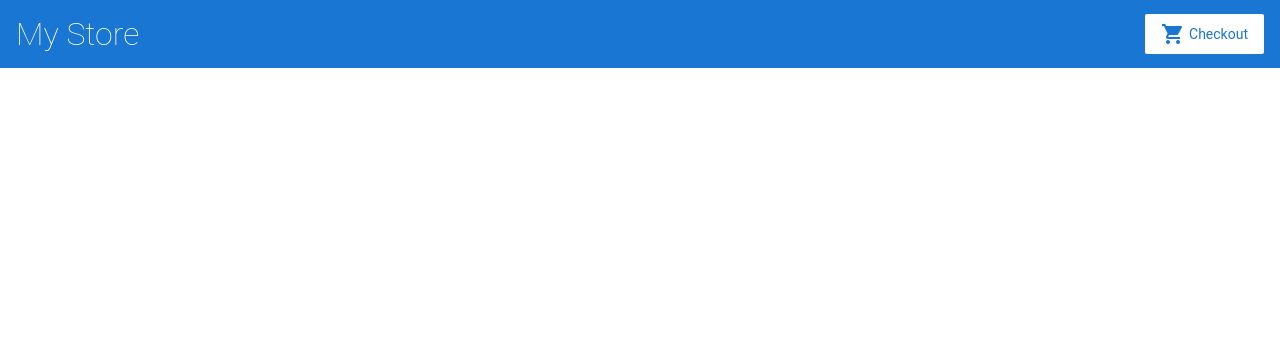
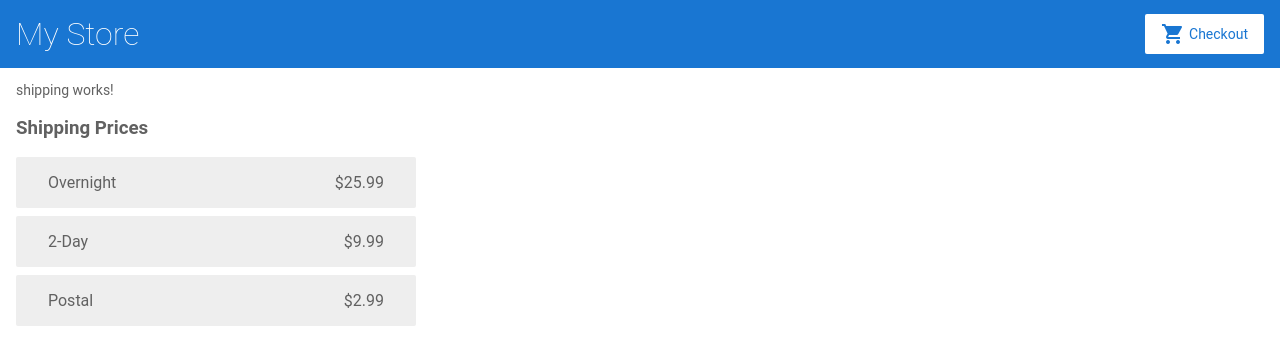
Before and after one commit to Hyoukaji/angular-Prub-01-05, an Angular app: page /shipping in a window 1280 px wide. Before the commit this address led to /. Shown: the top 364 px of the page. Built offline with nearby package versions, Linux system fonts and the light colour scheme.

Commit message:
Shipping funcionando (Json)

```diff
--- a/src/app/app.module.ts
+++ b/src/app/app.module.ts
@@ -10,6 +10,7 @@
 import { ProductDetailsComponent } from './product-details/product-details.component';
 import { CartComponent } from './cart/cart.component';
 import { HttpClientModule } from '@angular/common/http';
+import { ShippingComponent } from './shipping/shipping.component';
 
 @NgModule({
   imports: [
@@ -20,6 +21,7 @@
       { path: '', component: ProductListComponent },
       { path: 'products/:productId', component: ProductDetailsComponent },
       { path: 'cart', component: CartComponent },
+      { path: 'shipping', component: ShippingComponent },
     ]),
   ],
   declarations: [
@@ -29,6 +31,7 @@
     ProductAlertsComponent,
     ProductDetailsComponent,
     CartComponent,
+    ShippingComponent,
   ],
   bootstrap: [AppComponent],
 })
--- a/src/app/cart/cart.component.html
+++ b/src/app/cart/cart.component.html
@@ -1,6 +1,10 @@
 <p>cart works!</p>
 
 <h3>Cart</h3>
+
+<p>
+  <a routerLink="/shipping">Shipping Prices</a>
+</p>
 
 <div class="cart-item" *ngFor="let item of items">
   <span>{{ item.name }}</span>
--- /dev/null
+++ b/src/app/shipping/shipping.component.html
@@ -0,0 +1,8 @@
+<p>shipping works!</p>
+
+<h3>Shipping Prices</h3>
+
+<div class="shipping-item" *ngFor="let shipping of shippingCosts | async">
+  <span>{{ shipping.type }}</span>
+  <span>{{ shipping.price | currency }}</span>
+</div>
--- /dev/null
+++ b/src/app/shipping/shipping.component.ts
@@ -0,0 +1,19 @@
+import { Component, OnInit } from '@angular/core';
+
+import { Observable } from 'rxjs';
+import { CartService } from '../cart.service';
+
+@Component({
+  selector: 'app-shipping',
+  templateUrl: './shipping.component.html',
+  styleUrls: ['./shipping.component.css'],
+})
+export class ShippingComponent implements OnInit {
+  constructor(private cartService: CartService) {}
+
+  shippingCosts!: Observable<{ type: string; price: number }[]>;
+
+  ngOnInit(): void {
+    this.shippingCosts = this.cartService.getShippingPrices();
+  }
+}
```
Also changed, not shown: src/app/shipping/shipping.component.css (added), 1 other file (tests, documents, lock files or other folders).
